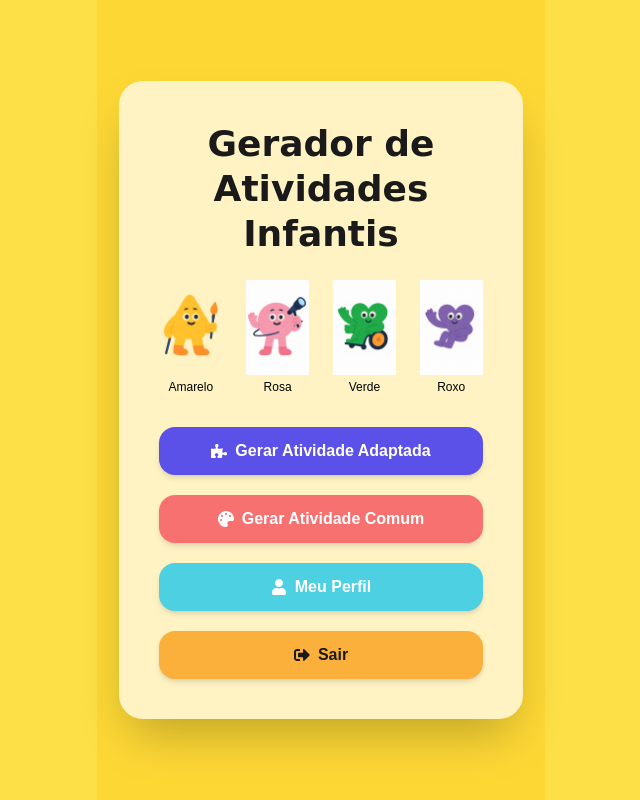
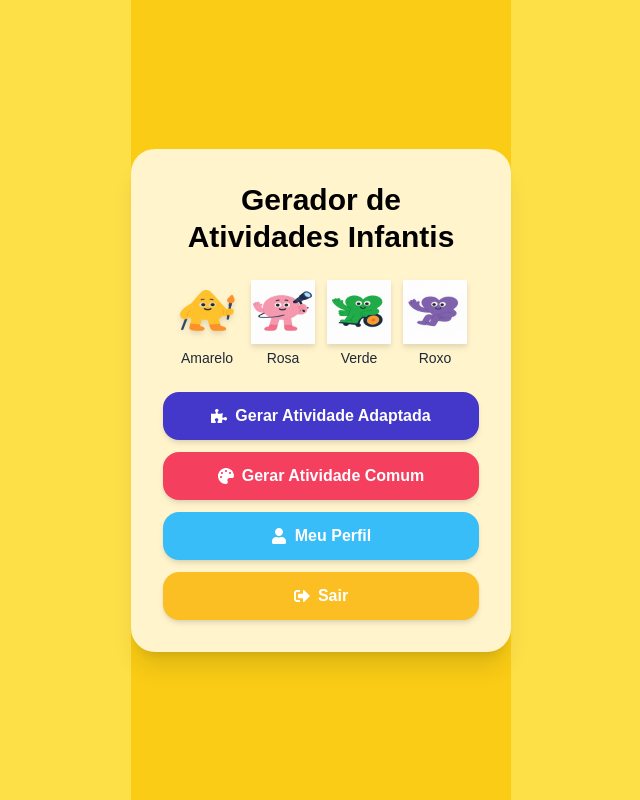
Before and after one commit to letiricetti2-alt/gerador-de-atividades-infantis, a Next.js app: page / in a window 1280 px wide. Shown: the whole page, without its empty margins (319-959 px from the left). Built offline with nearby package versions, Linux system fonts and the light colour scheme.

Commit message:
Update page.jsx

```diff
--- a/app/page.jsx
+++ b/app/page.jsx
@@ -1,87 +1,90 @@
 "use client";
-import Image from "next/image";
-import { useRouter } from "next/navigation";
-import { FaUser, FaSignOutAlt, FaPuzzlePiece, FaPalette } from "react-icons/fa";
+import { motion } from "framer-motion";
+import { FaPuzzlePiece, FaPalette, FaUser, FaSignOutAlt } from "react-icons/fa";
 
 export default function Home() {
-  const router = useRouter();
-
   return (
-    <div className="min-h-screen flex items-center justify-center bg-[#FDD835]">
-      <div className="bg-[#FFF3C4] p-10 rounded-3xl shadow-2xl text-center w-[90%] max-w-md">
-        <h1 className="text-4xl font-black text-[#1A1A1A] mb-6 leading-tight font-[ComicSansMS]">
+    <div className="flex justify-center items-center min-h-screen bg-yellow-400">
+      <motion.div
+        initial={{ opacity: 0, y: 40 }}
+        animate={{ opacity: 1, y: 0 }}
+        transition={{ duration: 0.6 }}
+        className="bg-[#fff4cc] rounded-3xl shadow-xl p-8 w-[380px] flex flex-col items-center"
+      >
+        {/* Título */}
+        <h1 className="text-3xl font-extrabold text-center text-black mb-6 leading-tight">
           Gerador de <br /> Atividades Infantis
         </h1>
 
-        <div className="flex justify-center gap-6 mb-8">
-          <div className="flex flex-col items-center">
-            <Image
+        {/* Personagens */}
+        <div className="grid grid-cols-4 gap-3 mb-6 text-center">
+          <div>
+            <img
               src="/personagens/personagem-amarelo.png"
               alt="Personagem amarelo"
-              width={70}
-              height={70}
+              className="w-16 h-16 mx-auto drop-shadow-md"
             />
-            <p className="text-xs mt-1">Amarelo</p>
+            <p className="text-sm text-gray-800 font-medium mt-1">Amarelo</p>
           </div>
-          <div className="flex flex-col items-center">
-            <Image
+          <div>
+            <img
               src="/personagens/personagem-rosa.png"
               alt="Personagem rosa"
-              width={70}
-              height={70}
+              className="w-16 h-16 mx-auto drop-shadow-md"
             />
-            <p className="text-xs mt-1">Rosa</p>
+            <p className="text-sm text-gray-800 font-medium mt-1">Rosa</p>
           </div>
-          <div className="flex flex-col items-center">
-            <Image
+          <div>
+            <img
               src="/personagens/personagem-verde.png"
               alt="Personagem verde"
-              width={70}
-              height={70}
+              className="w-16 h-16 mx-auto drop-shadow-md"
             />
-            <p className="text-xs mt-1">Verde</p>
+            <p className="text-sm text-gray-800 font-medium mt-1">Verde</p>
           </div>
-          <div className="flex flex-col items-center">
-            <Image
+          <div>
+            <img
               src="/personagens/personagem-roxo.png"
               alt="Personagem roxo"
-              width={70}
-              height={70}
+              className="w-16 h-16 mx-auto drop-shadow-md"
             />
-            <p className="text-xs mt-1">Roxo</p>
+            <p className="text-sm text-gray-800 font-medium mt-1">Roxo</p>
           </div>
         </div>
 
-        <div className="space-y-5">
-          <button
-            onClick={() => router.push("/atividades-adaptadas")}
-            className="w-full flex items-center justify-center gap-2 bg-[#5B51E8] text-white font-bold py-3 rounded-2xl shadow-md hover:scale-105 transition-transform"
+        {/* Botões */}
+        <motion.button
+          whileHover={{ scale: 1.05 }}
+          whileTap={{ scale: 0.97 }}
+          className="bg-indigo-700 hover:bg-indigo-800 text-white font-semibold py-3 px-6 rounded-2xl shadow-md w-full mb-3 flex items-center justify-center gap-2"
         >
           <FaPuzzlePiece /> Gerar Atividade Adaptada
-          </button>
+        </motion.button>
 
-          <button
-            onClick={() => router.push("/atividades-comuns")}
-            className="w-full flex items-center justify-center gap-2 bg-[#F87171] text-white font-bold py-3 rounded-2xl shadow-md hover:scale-105 transition-transform"
+        <motion.button
+          whileHover={{ scale: 1.05 }}
+          whileTap={{ scale: 0.97 }}
+          className="bg-rose-500 hover:bg-rose-600 text-white font-semibold py-3 px-6 rounded-2xl shadow-md w-full mb-3 flex items-center justify-center gap-2"
         >
           <FaPalette /> Gerar Atividade Comum
-          </button>
+        </motion.button>
 
-          <button
-            onClick={() => router.push("/perfil")}
-            className="w-full flex items-center justify-center gap-2 bg-[#4DD0E1] text-white font-bold py-3 rounded-2xl shadow-md hover:scale-105 transition-transform"
+        <motion.button
+          whileHover={{ scale: 1.05 }}
+          whileTap={{ scale: 0.97 }}
+          className="bg-sky-400 hover:bg-sky-500 text-white font-semibold py-3 px-6 rounded-2xl shadow-md w-full mb-3 flex items-center justify-center gap-2"
         >
           <FaUser /> Meu Perfil
-          </button>
+        </motion.button>
 
-          <button
-            onClick={() => alert("Saindo...")}
-            className="w-full flex items-center justify-center gap-2 bg-[#FBB03B] text-[#1A1A1A] font-bold py-3 rounded-2xl shadow-md hover:scale-105 transition-transform"
+        <motion.button
+          whileHover={{ scale: 1.05 }}
+          whileTap={{ scale: 0.97 }}
+          className="bg-amber-400 hover:bg-amber-500 text-white font-semibold py-3 px-6 rounded-2xl shadow-md w-full flex items-center justify-center gap-2"
         >
           <FaSignOutAlt /> Sair
-          </button>
-        </div>
-      </div>
+        </motion.button>
+      </motion.div>
     </div>
   );
 }
```
Lines whose indentation alone changed are shown as unchanged.
